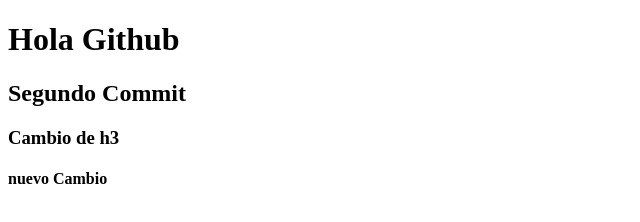
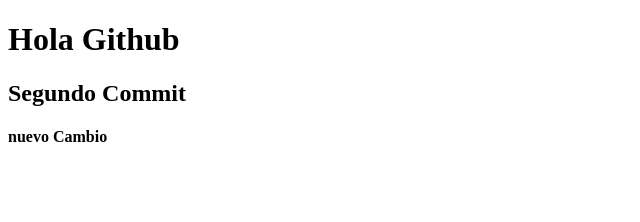
Before and after one commit to dbaconsky/repo-prueba, a plain HTML site: page index.html in a window 1280 px wide. Shown: the whole page, without its empty margins (0-640 px from the left). Drawn offline with Linux system fonts and the light colour scheme.

Commit message:
cambios 4

```diff
--- a/index.html
+++ b/index.html
@@ -10,7 +10,6 @@
 <body>
     <h1>Hola Github</h1>
     <h2>Segundo Commit</h2>
-    <h3>Cambio de h3</h3>
     <h4>nuevo Cambio</h4>
 
 </body>
```
